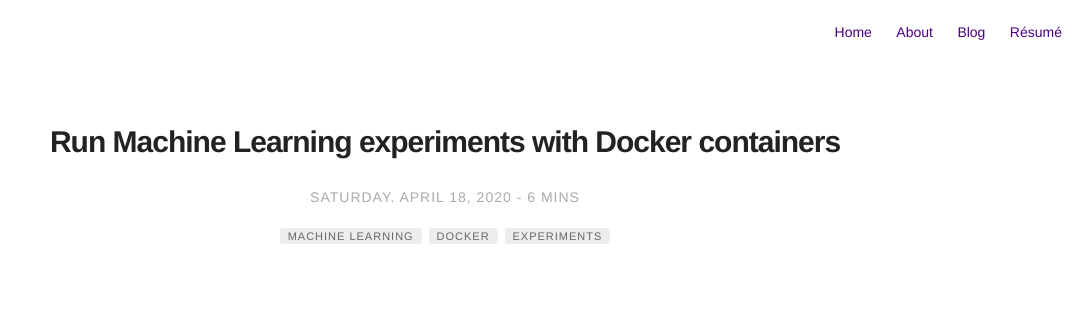
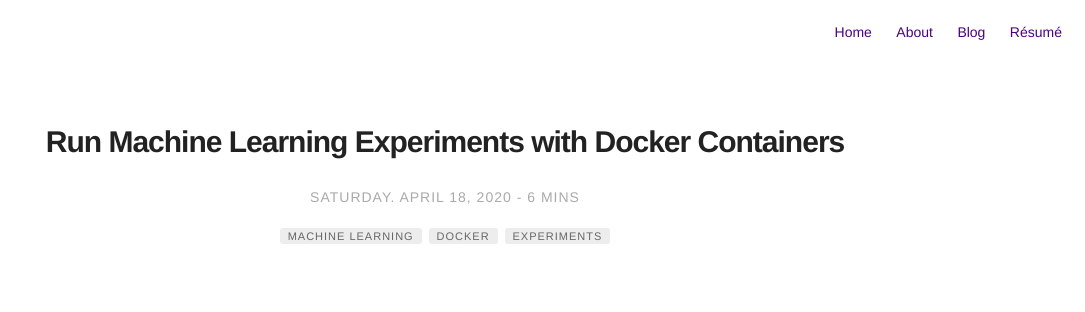
Before and after one commit to gaborvecsei/gaborvecsei.github.io, a Jekyll site: the page built from _posts/2020-04-18-Run-Machine-Learning-Experiments-With-Docker-Containers.md, in a window 1280 px wide and 900 px high. Shown: the top 312 px of the window, without its empty margins (195-1280 px from the left). Built offline with Jekyll 4.4.1, drawn with Linux system fonts in a browser that asks for light colours; comment, search, counter and statistics services are not loaded.

```diff
--- a/_posts/2020-04-18-Run-Machine-Learning-Experiments-With-Docker-Containers.md
+++ b/_posts/2020-04-18-Run-Machine-Learning-Experiments-With-Docker-Containers.md
@@ -1,5 +1,5 @@
 ---
-title: "Run Machine Learning experiments with Docker containers"
+title: "Run Machine Learning Experiments with Docker Containers"
 subtitle: ""
 layout: post
 date: 2020-04-18 00:00
```
